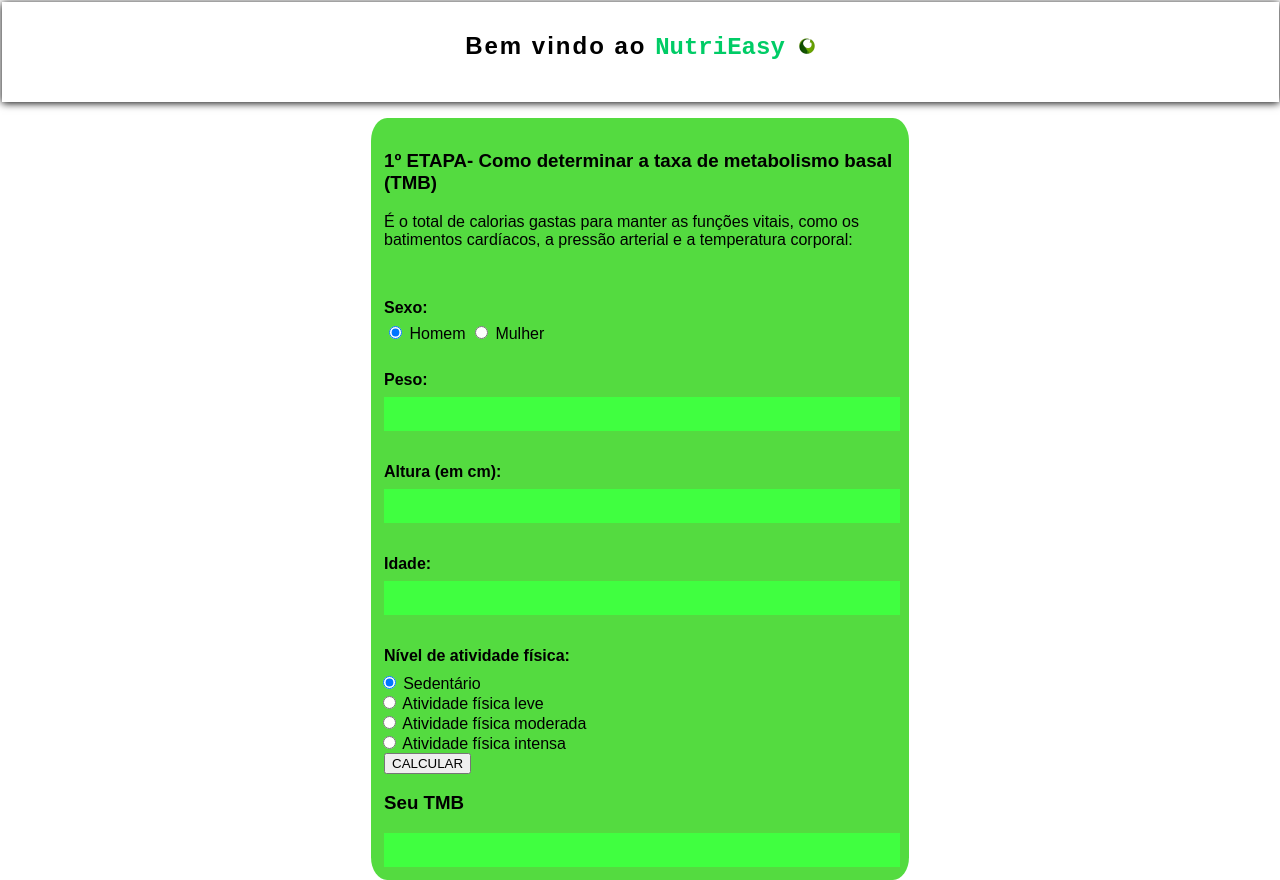
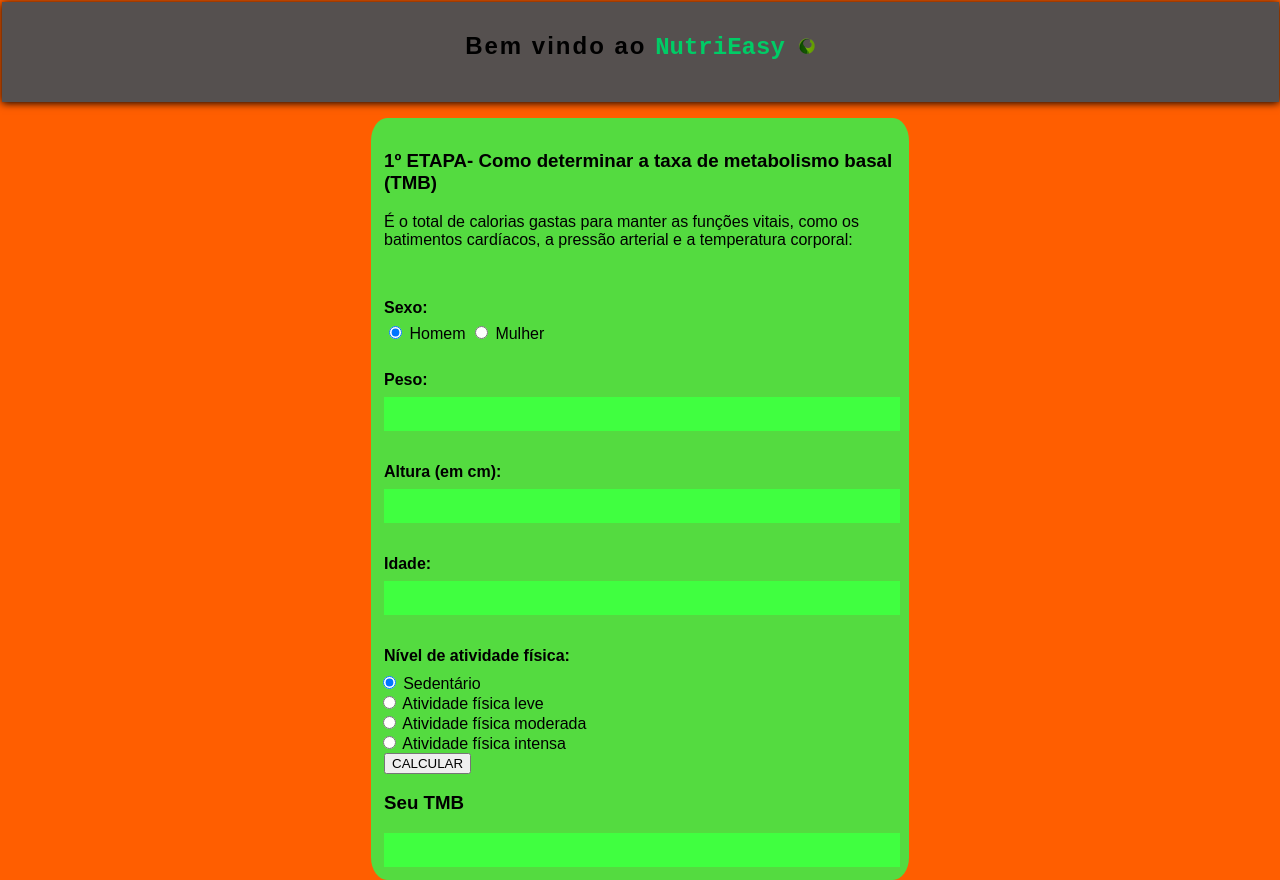
Before and after one commit to julinhodosprograma/NutryEasy, a plain HTML site: page index.html in a window 1280 px wide. Shown: the top 880 px of the page. Drawn offline with Linux system fonts and the light colour scheme.

Commit message:
Alterações nas cores de fundo do site

```diff
--- a/style.css
+++ b/style.css
@@ -17,13 +17,13 @@
 }
 
 body {
-    background-color: #FFFFFF;
+    background-color: #FF5E00;
     color: #000000;
     font-family: Arial, Helvetica, sans-serif
 }
 
 header {
-    background-color: #FFFFFF;
+    background-color: #55504f;
     margin-left: -0.5%;
     margin-top: -0.5%;
     width: 100.025%;
```
